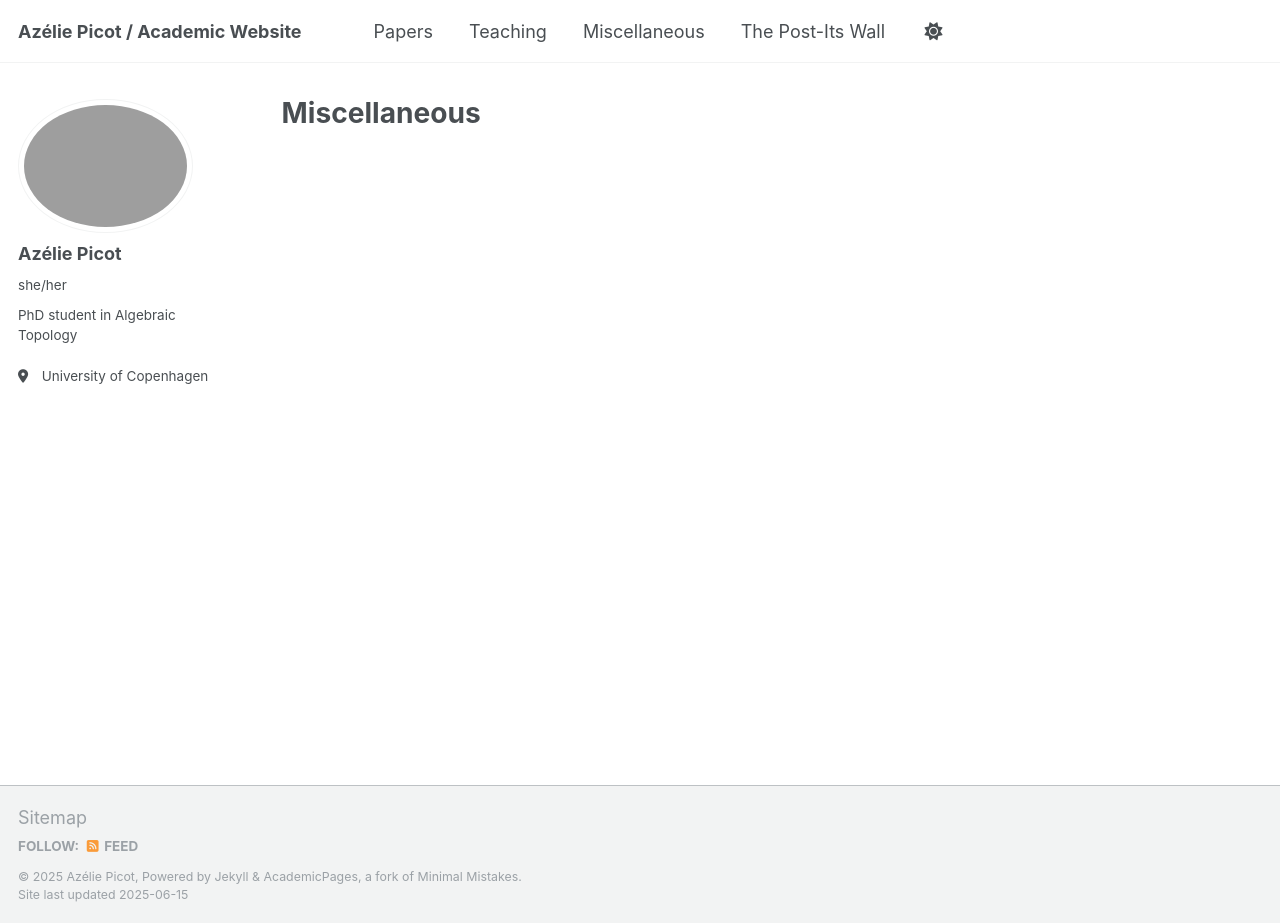
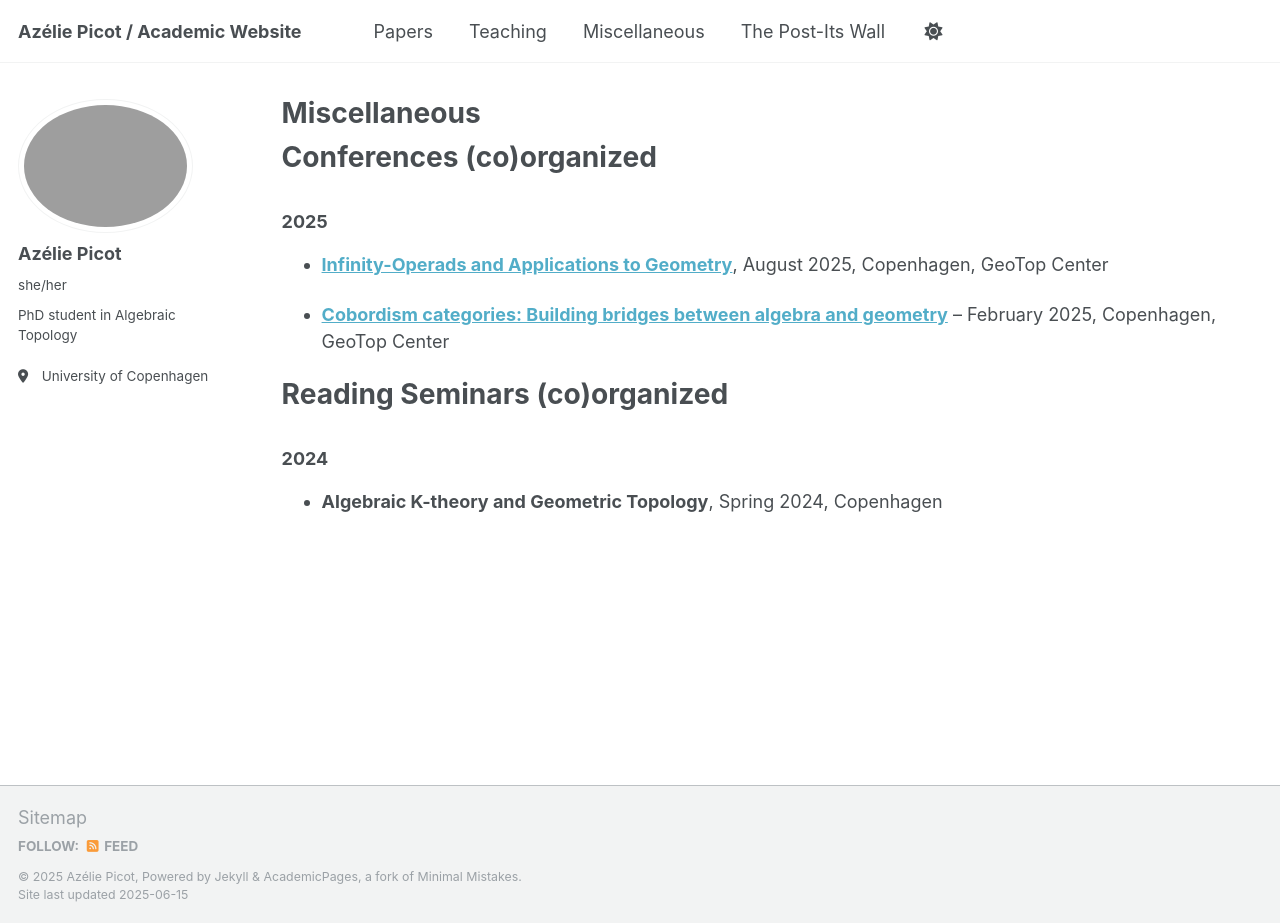
Before and after one commit to azeliepicot/azeliepicot.github.io, a Jekyll site: the page built from _pages/miscellaneous.md, in a window 1280 px wide and 923 px high. Built offline with Jekyll 4.4.1, drawn with Linux system fonts in a browser that asks for light colours.

Commit message:
Update miscellaneous.md

```diff
--- a/_pages/miscellaneous.md
+++ b/_pages/miscellaneous.md
@@ -5,3 +5,15 @@ layout: archive
 author_profile: true
 
 ---
+
+# Conferences (co)organized
+
+### 2025
+- [**Infinity-Operads and Applications to Geometry**](https://www.math.ku.dk/english/calendar/events/infinity-operads-and-manifolds/), August 2025, Copenhagen, GeoTop Center
+
+- [**Cobordism categories: Building bridges between algebra and geometry**](https://www.math.ku.dk/english/calendar/events/cobordism-categories_copy/) – February 2025, Copenhagen, GeoTop Center
+
+# Reading Seminars (co)organized
+
+### 2024
+- **Algebraic K-theory and Geometric Topology**, Spring 2024, Copenhagen
```
